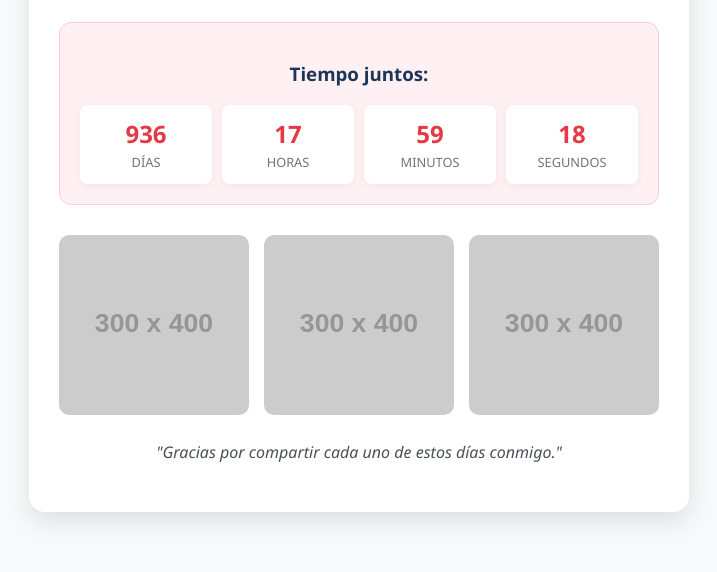
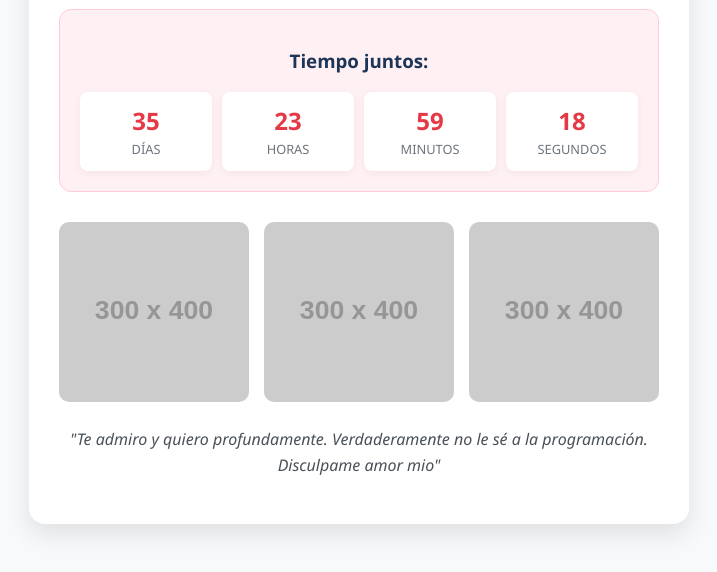
Before and after one commit to InfamousTomb/prueba-romance, a plain HTML site: page gemini-code-1785000298099.html in a window 1280 px wide. Shown: the part 234-806 px from the top of the page, without its empty margins (281-998 px from the left). Drawn offline with Linux system fonts and the light colour scheme; placeholder pictures from the web are drawn by us.

Commit message:
Update gemini-code-1785000298099.html

```diff
--- a/gemini-code-1785000298099.html
+++ b/gemini-code-1785000298099.html
@@ -151,14 +151,14 @@
 
     <!-- Mensaje personalizado -->
     <p class="message">
-      "Gracias por compartir cada uno de estos días conmigo."
+      "Te admiro y quiero profundamente. Verdaderamente no le sé a la programación. Disculpame amor mio"
     </p>
   </div>
 
   <script>
     // CONFIGURACIÓN: Define la fecha de inicio (Año, Mes [0-11], Día, Hora, Minutos)
     // Nota: Los meses en JavaScript van de 0 (Enero) a 11 (Diciembre).
-    const fechaInicio = new Date(2024, 0, 1, 0, 0, 0);
+    const fechaInicio = new Date(2026, 5, 19, 18, 0, 0);
 
     function actualizarContador() {
       const ahora = new Date();
```
